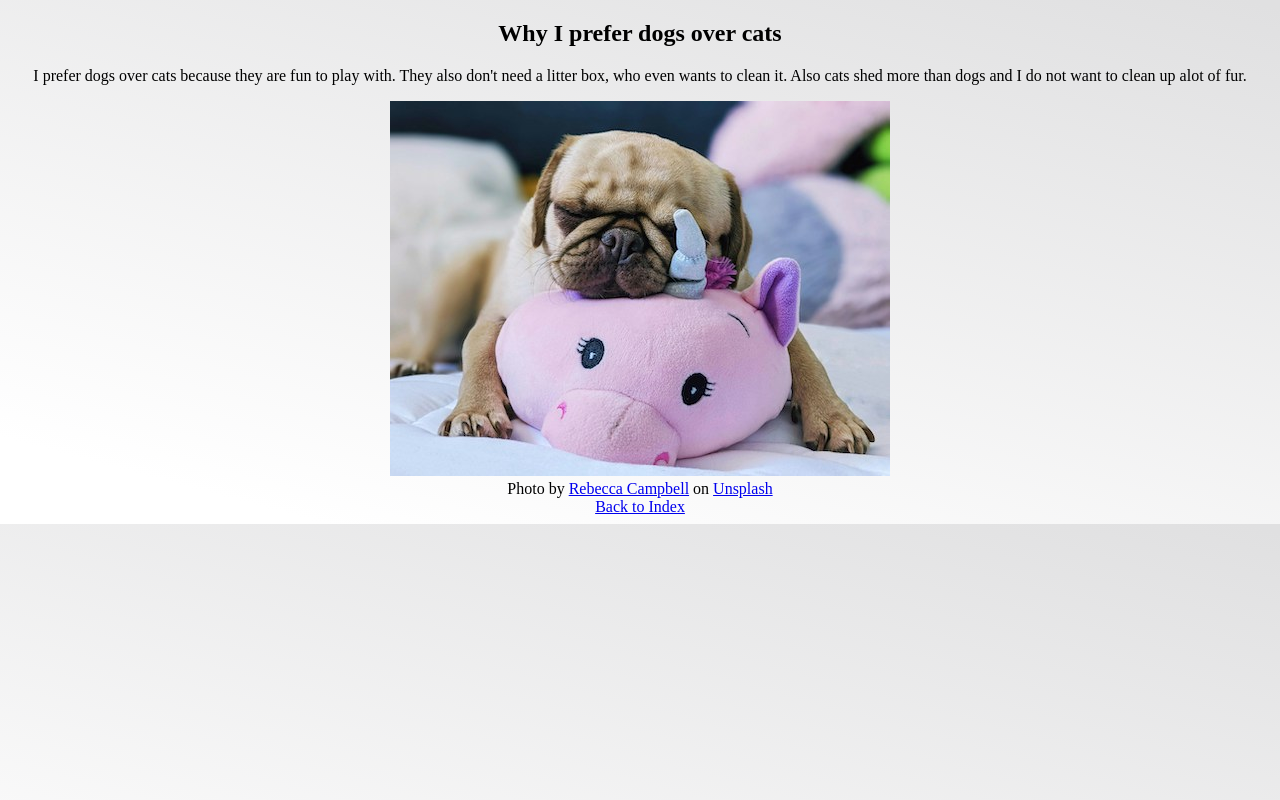
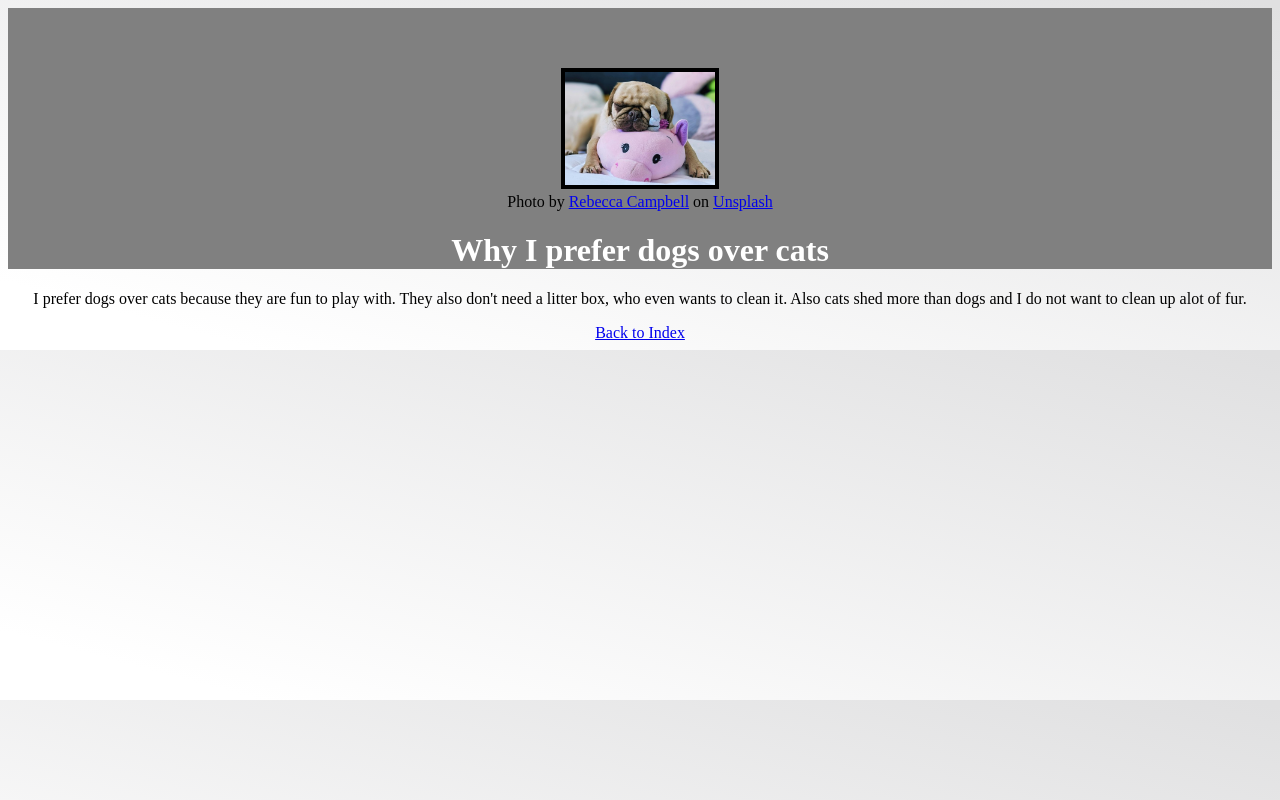
Before and after one commit to techbynathanp/techbynathanp.github.io, a plain HTML site: page why.html in a window 1280 px wide. Drawn offline with Linux system fonts and the light colour scheme.

Commit message:
Update why.html

```diff
--- a/why.html
+++ b/why.html
@@ -5,12 +5,13 @@
         <link rel="stylesheet" href="styles.css">
         <meta charset="utf-8">
     </head>
+    <header>
+         <img id="header-pic" src="images/Dogs_R.jpg" width="150px">
+        <br>
+        Photo by <a href="https://unsp lash.com/@campbellcreates?utm_content=creditCopyText&utm_medium=referral&utm_source=unsplash">Rebecca Campbell</a> on <a href="https://unsplash.com/photos/fawn-pug-puppy-on-pink-bear-plush-toy-IkXfsjNeJ3w?utm_content=creditCopyText&utm_medium=referral&utm_source=unsplash">Unsplash</a>
+        <h1>Why I prefer dogs over cats</h1></header>
     <body>
-        <h2>Why I prefer dogs over cats</h2>
         <p>I prefer dogs over cats because they are fun to play with. They also don't need a litter box, who even wants to clean it. Also cats shed more than dogs and I do not want to clean up alot of fur. </p>
-        <img src="images/Dogs_R.jpg">
-        <br>
-        Photo by <a href="https://unsplash.com/@campbellcreates?utm_content=creditCopyText&utm_medium=referral&utm_source=unsplash">Rebecca Campbell</a> on <a href="https://unsplash.com/photos/fawn-pug-puppy-on-pink-bear-plush-toy-IkXfsjNeJ3w?utm_content=creditCopyText&utm_medium=referral&utm_source=unsplash">Unsplash</a>
-        <footer><a href="index.html">Back to Index</a></footer>
+               <footer><a href="index.html">Back to Index</a></footer>
     </body>
 </html>
```
